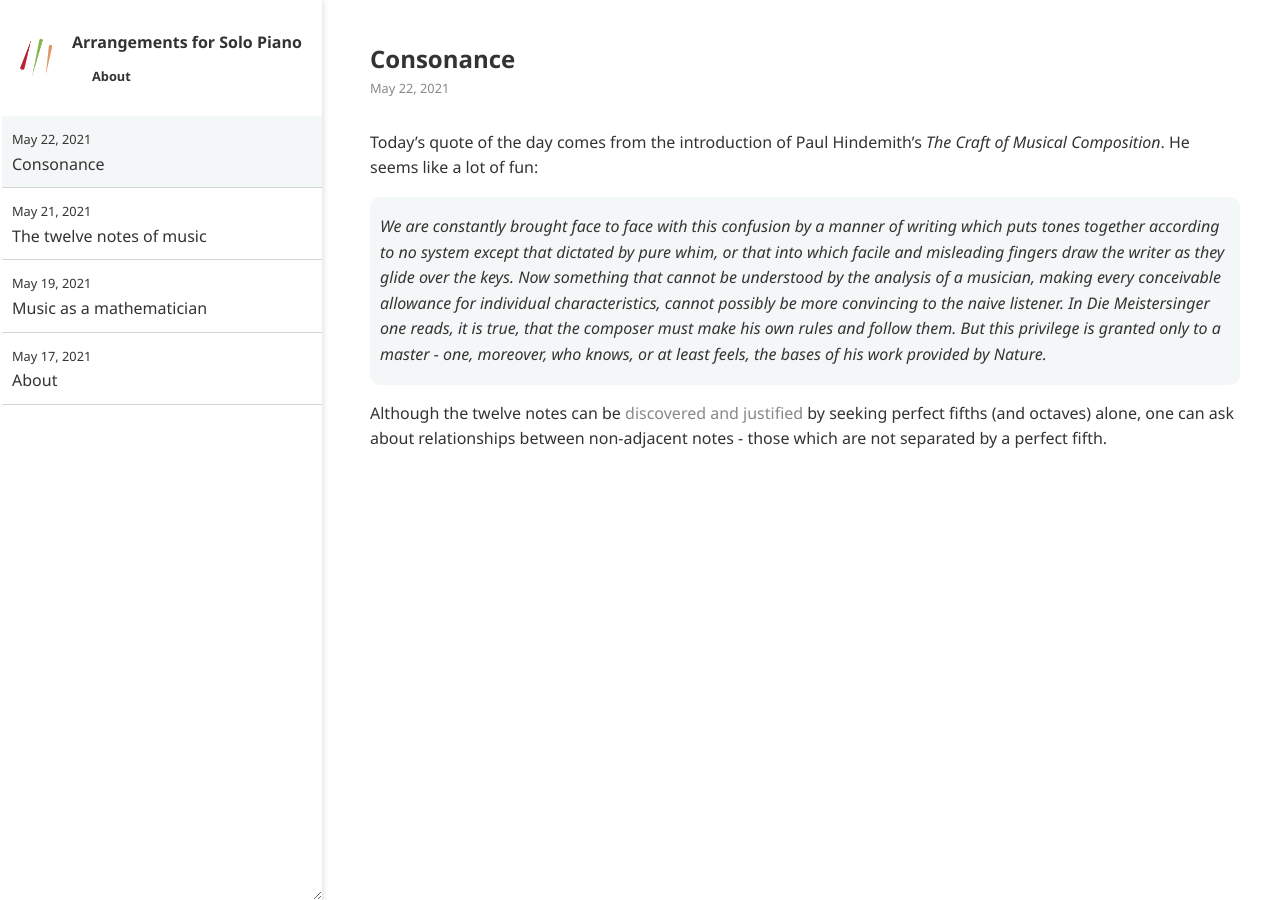
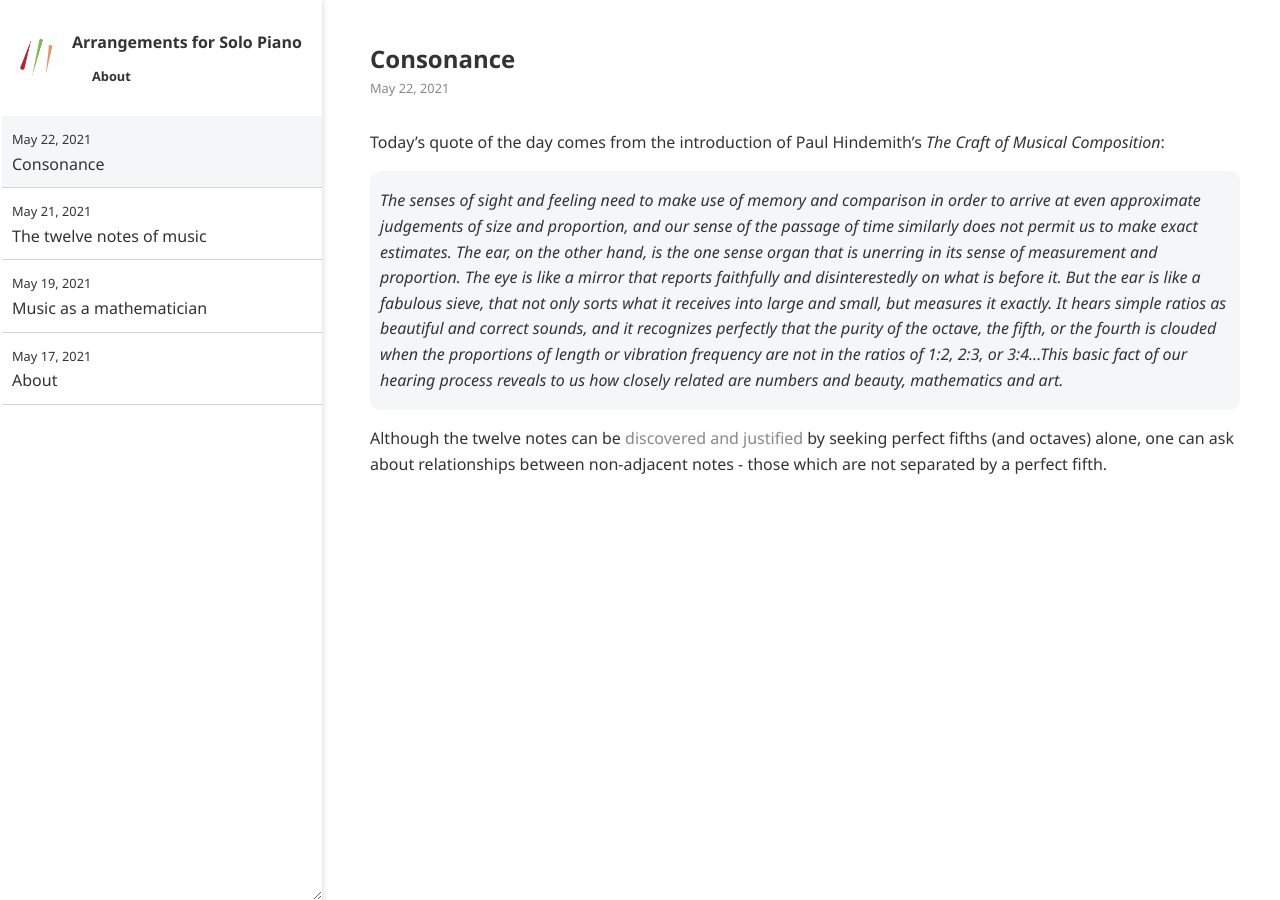
Before and after one commit to ansyblenetwork/arrpiano, a Jekyll site: the page built from _posts/2021-05-22-consonance.md, in a window 1280 px wide. Built offline with Jekyll 4.4.1, drawn with Linux system fonts in a browser that asks for light colours.

Commit message:
Update 2021-05-22-consonance.md

```diff
--- a/_posts/2021-05-22-consonance.md
+++ b/_posts/2021-05-22-consonance.md
@@ -2,10 +2,10 @@
 title: "Consonance"
 ---
 
-Today's quote of the day comes from the introduction of Paul Hindemith's _The Craft of Musical Composition_. He seems like a lot of fun:
+Today's quote of the day comes from the introduction of Paul Hindemith's _The Craft of Musical Composition_:
 
 <div class="media">
-<p>We are constantly brought face to face with this confusion by a manner of writing which puts tones together according to no system except that dictated by pure whim, or that into which facile and misleading fingers draw the writer as they glide over the keys. Now something that cannot be understood by the analysis of a musician, making every conceivable allowance for individual characteristics, cannot possibly be more convincing to the naive listener. In Die Meistersinger one reads, it is true, that the composer must make his own rules and follow them. But this privilege is granted only to a master - one, moreover, who knows, or at least feels, the bases of his work provided by Nature.</p>
+<p>The senses of sight and feeling need to make use of memory and comparison in order to arrive at even approximate judgements of size and proportion, and our sense of the passage of time similarly does not permit us to make exact estimates. The ear, on the other hand, is the one sense organ that is unerring in its sense of measurement and proportion. The eye is like a mirror that reports faithfully and disinterestedly on what is before it. But the ear is like a fabulous sieve, that not only sorts what it receives into large and small, but measures it exactly. It hears simple ratios as beautiful and correct sounds, and it recognizes perfectly that the purity of the octave, the fifth, or the fourth is clouded when the proportions of length or vibration frequency are not in the ratios of 1:2, 2:3, or 3:4...This basic fact of our hearing process reveals to us how closely related are numbers and beauty, mathematics and art.</p>
 </div>
 
 Although the twelve notes can be [discovered and justified]({% post_url 2021-05-21-twelve-notes %}) by seeking perfect fifths (and octaves) alone, one can ask about relationships between non-adjacent notes - those which are not separated by a perfect fifth.
```
